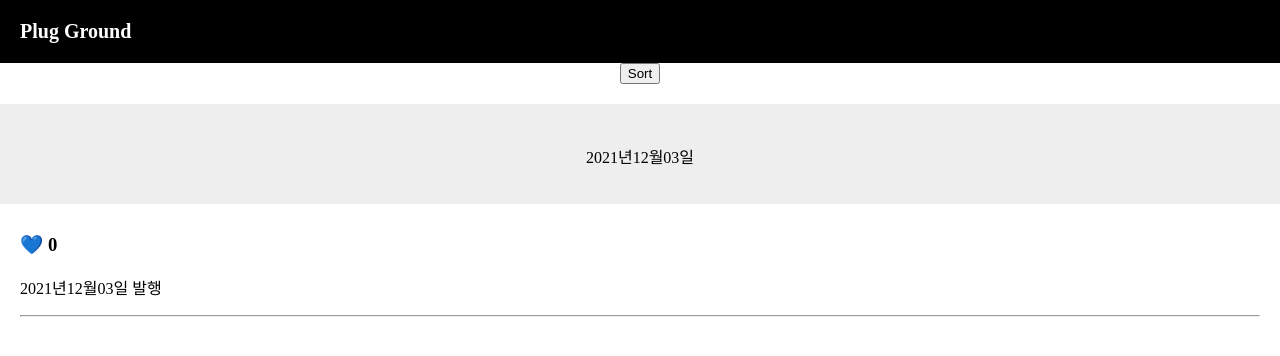
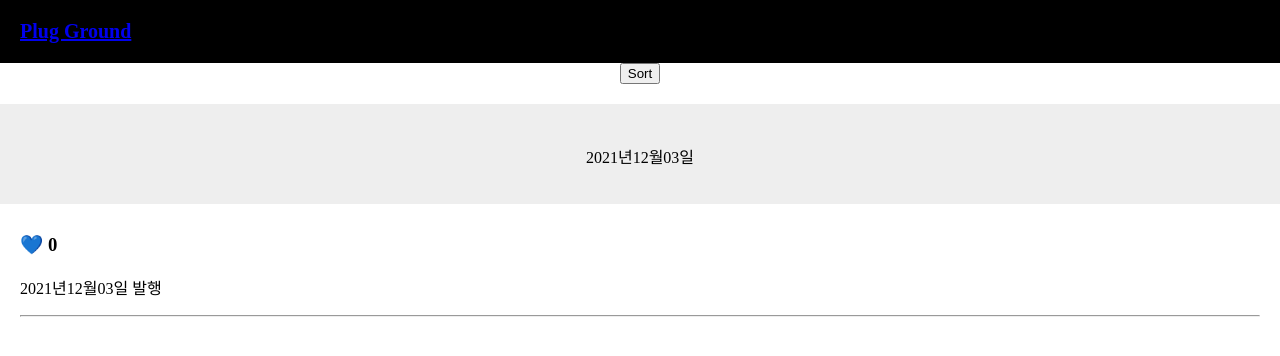
Before and after one commit to parkrocket/react, a React (Create React App) app: page /sub in a window 1280 px wide. Shown: the top 356 px of the page. Built offline with nearby package versions, Linux system fonts and the light colour scheme; no server answers.

Commit message:
React router

```diff
--- a/package.json
+++ b/package.json
@@ -13,6 +13,7 @@
     "react": "^17.0.2",
     "react-dom": "^17.0.2",
     "react-redux": "^7.2.6",
+    "react-router-dom": "^6.0.2",
     "react-scripts": "4.0.3",
     "socket.io": "^4.4.0",
     "socket.io-client": "^4.4.0",
--- a/public/index.html
+++ b/public/index.html
@@ -22,7 +22,7 @@ Unlike "/favicon.ico" or "favicon.ico", "%PUBLIC_URL%/favicon.ico" will
 work correctly both with client-side routing and a non-root public URL.
 Learn how to configure a non-root public URL by running `npm run build`.
 -->
-  <title>React App</title>
+  <title>PLUG</title>
 </head>
 
 <body>
--- a/src/App.js
+++ b/src/App.js
@@ -1,110 +1,22 @@
-import React, { useState, useEffect } from 'react';
-import logo from './logo.svg';
+import React from 'react';
 import './App.css';
-import axios from 'axios';
-import moment from 'moment';
+import Main from './page/Main.js';
+import App2 from './page/App2.js';
+import { BrowserRouter, Route, Switch, Routes } from 'react-router-dom';
 
 
 function App() {
-
-  const blogName = "Plug Ground";
-  const [subject, subjectChange] = useState([{ wr_subject: "", datetime: "", content: "" }]);
-  const [viewTarget, viewTargetChange] = useState({});
-
-
-  useEffect(() => {
-    axios.get('http://175.125.95.182:4000/users')
-      .then((response) => {
-        subjectChange(response.data);
-        viewTargetChange(response.data[0]);
-      })
-      .catch((Error) => {
-        console.log(Error);
-      })
-  }, [])
-
-
-  let [like, likeChange] = useState(0);
-  let [sort, sortChange] = useState("DESC");
-
-
-  //버튼 눌렀을때 정렬
-  const dataChange = () => {
-    let newArray = [...subject];
-    let sortType = sort;
-    if (sortType === "DESC") {
-      newArray.sort((a, b) => {
-        if (a.wr_subject < b.wr_subject) {
-          return -1;
-        } else if (a.wr_subject > b.wr_subject) {
-          return 1;
-        } else {
-          return 0;
-        }
-      });
-      sortChange("ASC");
-    } else {
-      newArray.sort((a, b) => {
-        if (a.wr_subject > b.wr_subject) {
-          return -1;
-        } else if (a.wr_subject < b.wr_subject) {
-          return 1;
-        } else {
-          return 0;
-        }
-      });
-      sortChange("DESC");
-    }
-    subjectChange(newArray);
-  }
-
-
-
-
-  //itemlist 뿌려주기
-  const listItem = subject.map((list, index) => {
-    let date = moment(list.wr_datetime).format("YYYY년MM월DD일");
-    return (
-      <div className="list" key={index} >
-        <h3 onClick={() => {
-          window.scrollTo(0, 0);
-          viewTargetChange(subject[index]);
-        }}> {list.wr_subject}
-          <span onClick={(event) => {
-            event.stopPropagation();
-            likeChange(like + 1)
-          }}>💙</span> {like}
-        </h3>
-        <p>{date} 발행</p>
-        <hr></hr>
-      </div>
-    )
-  });
-
-
-
   return (
-    <div className="App">
-      <div className="black-nav">
-        <div>{blogName}</div>
-      </div>
-      <button onClick={dataChange}>Sort</button>
-      <Modal subj={viewTarget.wr_subject} date={viewTarget.wr_datetime} content={viewTarget.wr_content} />
-      {listItem}
-    </div >
+    <div>
+      <BrowserRouter>
+        <Routes>
+          <Route exact path='/' element={<Main />} ></Route>
+          <Route exact path='/sub' element={<App2 />} ></Route>
+        </Routes>
+      </BrowserRouter>
+    </div>
   );
 }
 
-function Modal(props) {
-  let date = moment(props.date).format("YYYY년MM월DD일");
-
-  return (
-    <div className="modal">
-      <h2>{props.subj}</h2>
-      <p>{date}</p>
-      <div className="content_wrap" dangerouslySetInnerHTML={{ __html: props.content }}></div>
-    </div>
-  )
-}
 
 export default App;
--- /dev/null
+++ b/src/page/App2.js
@@ -0,0 +1,110 @@
+import React, { useState, useEffect } from 'react';
+import '../App.css';
+import axios from 'axios';
+import moment from 'moment';
+import { Link } from 'react-router-dom';
+
+
+function App() {
+
+    const blogName = "Plug Ground";
+    const [subject, subjectChange] = useState([{ wr_subject: "", datetime: "", content: "" }]);
+    const [viewTarget, viewTargetChange] = useState({});
+
+
+    useEffect(() => {
+        axios.get('http://175.125.95.182:4000/users')
+            .then((response) => {
+                subjectChange(response.data);
+                viewTargetChange(response.data[0]);
+            })
+            .catch((Error) => {
+                console.log(Error);
+            })
+    }, [])
+
+
+    let [like, likeChange] = useState(0);
+    let [sort, sortChange] = useState("DESC");
+
+
+    //버튼 눌렀을때 정렬
+    const dataChange = () => {
+        let newArray = [...subject];
+        let sortType = sort;
+        if (sortType === "DESC") {
+            newArray.sort((a, b) => {
+                if (a.wr_subject < b.wr_subject) {
+                    return -1;
+                } else if (a.wr_subject > b.wr_subject) {
+                    return 1;
+                } else {
+                    return 0;
+                }
+            });
+            sortChange("ASC");
+        } else {
+            newArray.sort((a, b) => {
+                if (a.wr_subject > b.wr_subject) {
+                    return -1;
+                } else if (a.wr_subject < b.wr_subject) {
+                    return 1;
+                } else {
+                    return 0;
+                }
+            });
+            sortChange("DESC");
+        }
+        subjectChange(newArray);
+    }
+
+
+
+
+    //itemlist 뿌려주기
+    const listItem = subject.map((list, index) => {
+        let date = moment(list.wr_datetime).format("YYYY년MM월DD일");
+        return (
+            <div className="list" key={index} >
+                <h3 onClick={() => {
+                    window.scrollTo(0, 0);
+                    viewTargetChange(subject[index]);
+                }}> {list.wr_subject}
+                    <span onClick={(event) => {
+                        event.stopPropagation();
+                        likeChange(like + 1)
+                    }}>💙</span> {like}
+                </h3>
+                <p>{date} 발행</p>
+                <hr></hr>
+            </div>
+        )
+    });
+
+
+
+    return (
+        <div className="App">
+            <div className="black-nav">
+                <div><Link to="/">{blogName}</Link></div>
+            </div>
+            <button onClick={dataChange}>Sort</button>
+            <Modal subj={viewTarget.wr_subject} date={viewTarget.wr_datetime} content={viewTarget.wr_content} />
+            {listItem}
+        </div >
+    );
+}
+
+function Modal(props) {
+    let date = moment(props.date).format("YYYY년MM월DD일");
+
+    return (
+        <div className="modal">
+            <h2>{props.subj}</h2>
+            <p>{date}</p>
+            <div className="content_wrap" dangerouslySetInnerHTML={{ __html: props.content }}></div>
+        </div>
+    )
+}
+
+export default App;
--- /dev/null
+++ b/src/page/Main.js
@@ -0,0 +1,12 @@
+import React from 'react';
+
+function Main() {
+    return (
+        <div className="main">
+            안녕 나는 메인이야~
+        </div>
+    );
+}
+
+
+export default Main;
```
Also changed, not shown: 1 other file (tests, documents, lock files or other folders).
